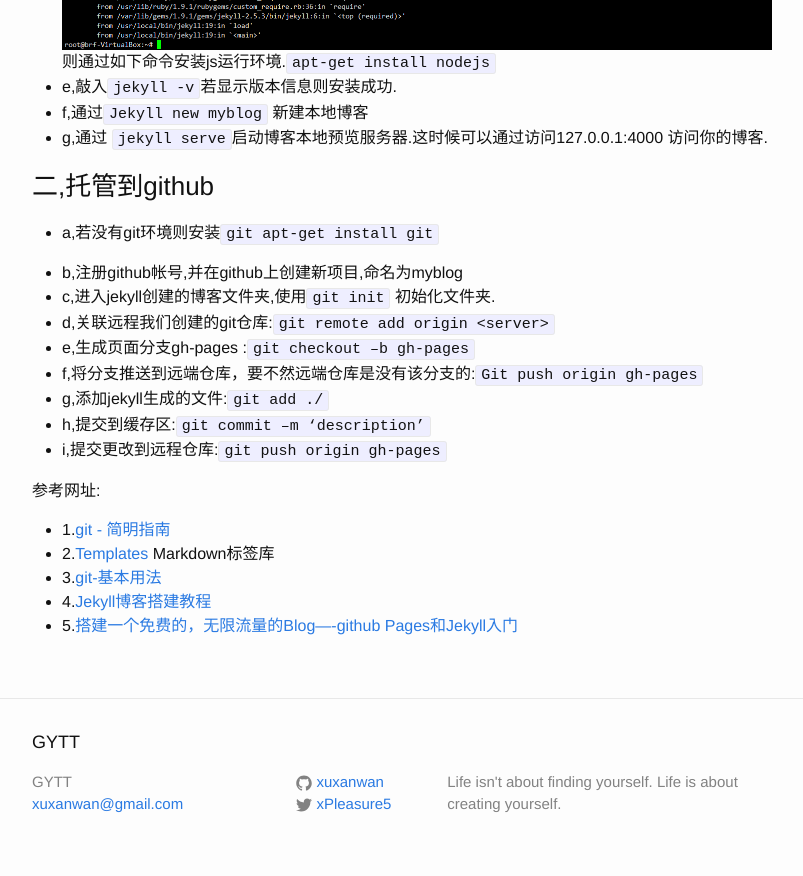
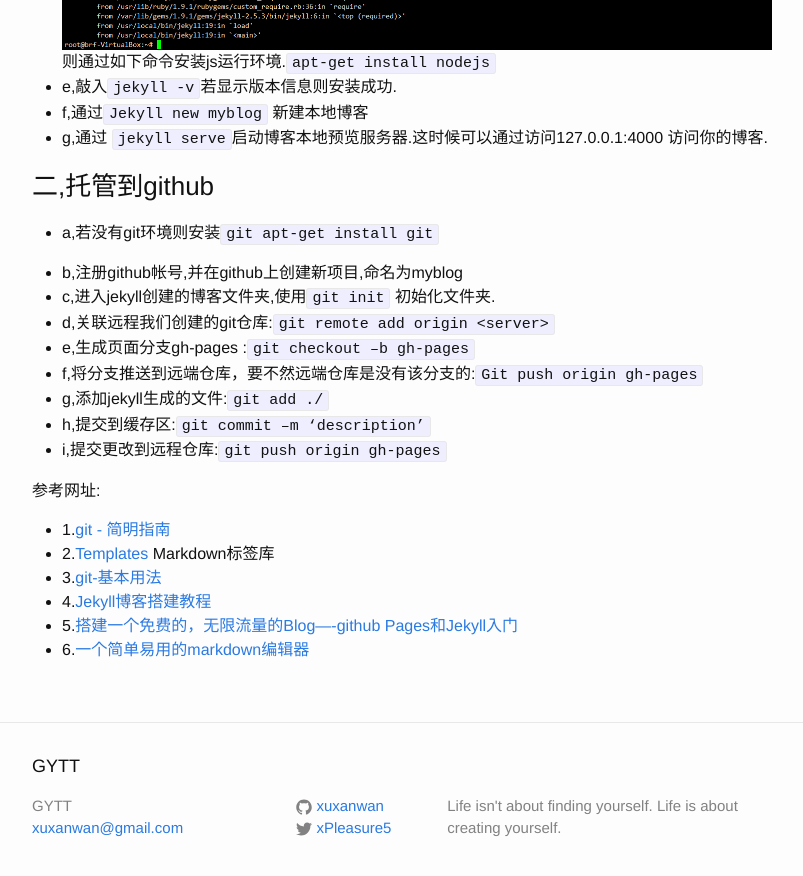
Before and after one commit to xuxanwan/myblog, a Jekyll site: the page built from _posts/2015-04-12-ubuntu-jekyll-git.markdown, in a window 1280 px wide and 900 px high, scrolled down 607 px. Shown: the top 876 px of the window, without its empty margins (238-1041 px from the left). Built offline with Jekyll 4.4.1, drawn with Linux system fonts in a browser that asks for light colours.

Commit message:
Update 2015-04-12-ubuntu-jekyll-git.markdown

```diff
--- a/_posts/2015-04-12-ubuntu-jekyll-git.markdown
+++ b/_posts/2015-04-12-ubuntu-jekyll-git.markdown
@@ -40,3 +40,4 @@ categories: jekyll
 * 3.[git-基本用法](http://lugir.com/git-basic.html)
 * 4.[Jekyll博客搭建教程](http://www.tuicool.com/articles/Yr6RjuJ)
 * 5.[搭建一个免费的，无限流量的Blog----github Pages和Jekyll入门](http://www.ruanyifeng.com/blog/2012/08/blogging_with_jekyll.html)
+* 6.[一个简单易用的markdown编辑器](http://jbt.github.io/markdown-editor)
```
